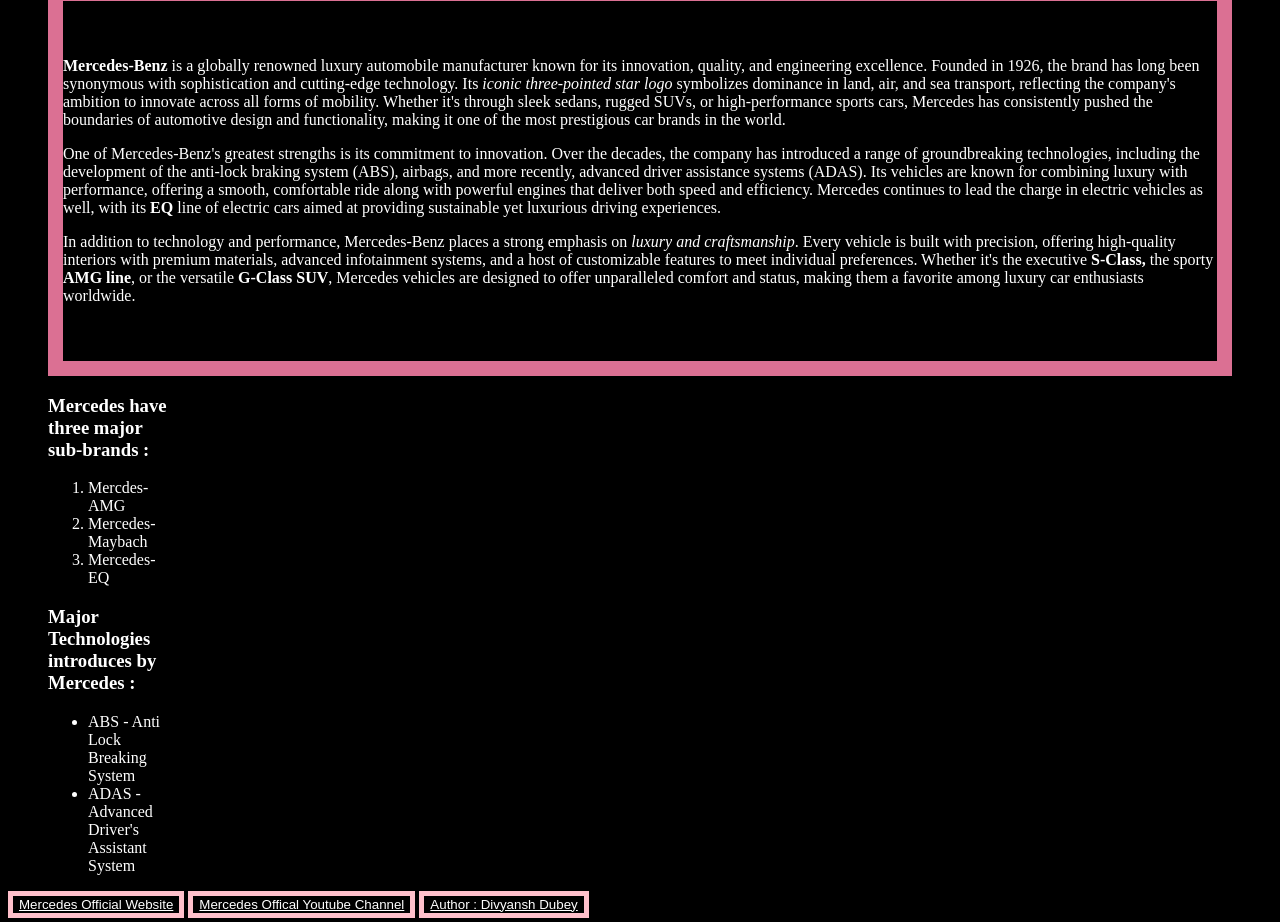
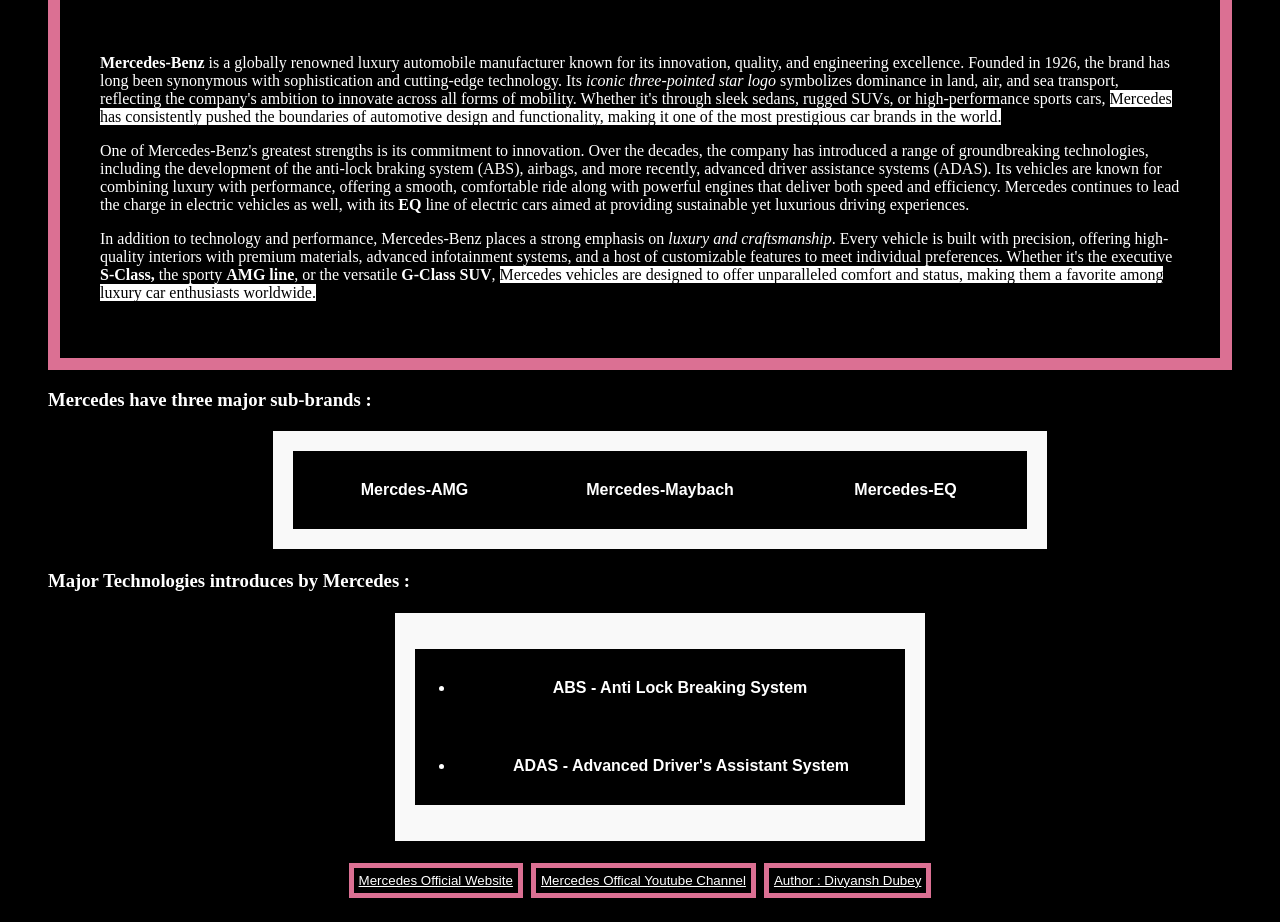
Before and after one commit to divyansh1505/HTML_project-, a plain HTML site: page index.html in a window 1280 px wide. Shown: the part 133-1055 px from the top of the page. Drawn offline with Linux system fonts and the light colour scheme.

Commit message:
final changes for a while

```diff
--- a/index.html
+++ b/index.html
@@ -17,9 +17,9 @@ innovation, quality, and engineering excellence. Founded in 1926, the brand has
 been synonymous with sophistication and cutting-edge technology. Its <em>iconic three-pointed
 star logo</em> symbolizes dominance in land, air, and sea transport, reflecting the company's
 ambition to innovate across all forms of mobility. Whether it's through sleek sedans,
-rugged SUVs, or high-performance sports cars, Mercedes has consistently pushed the
+rugged SUVs, or high-performance sports cars, <span id ="hgh">Mercedes has consistently pushed the
 boundaries of automotive design and functionality, making it one of the most prestigious
-car brands in the world.</p>
+car brands in the world.</span></p>
 
 <p>One of Mercedes-Benz's greatest strengths is its commitment to innovation. Over the
 decades, the company has introduced a range of groundbreaking technologies, including
@@ -34,39 +34,43 @@ luxurious driving experiences.</p>
 <em>luxury and craftsmanship</em>. Every vehicle is built with precision, offering high-quality
 interiors with premium materials, advanced infotainment systems, and a host of
 customizable features to meet individual preferences. Whether it's the executive <strong>S-Class,
-</strong>the sporty <strong>AMG line</strong>, or the versatile <strong>G-Class SUV</strong>, Mercedes vehicles are designed to
+</strong>the sporty <strong>AMG line</strong>, or the versatile <strong>G-Class SUV</strong>, <span id="hggh">Mercedes vehicles are designed to
 offer unparalleled comfort and status, making them a favorite among luxury car enthusiasts
-worldwide.</p>
+worldwide.</span></p>
 </div>
 
 <div id="lists">
 <h3>Mercedes have three major sub-brands :</h3>
-
+<div id ="exp">
 <ol>
     <li>Mercdes-AMG</li>
     <li>Mercedes-Maybach</li>
     <li>Mercedes-EQ</li>
 </ol>
+</div>
 
 <h3>Major Technologies introduces by Mercedes :</h3>
-
+<div id="exxp">
 <ul>
      <li>ABS - Anti Lock Breaking System</li>
      <li>ADAS - Advanced Driver's Assistant System</li>
+</div>
 </ul>
 </div>
 
-<button class="butta">
+<div class="button">
+<button>
 <a href="https://www.mercedes-benz.com/en/"> Mercedes Official Website</a>
 </button>
 
-<button class="butta">
+<button>
 <a href=" https://www.youtube.com/channel/UClj0L8WZrVydk5xKOscI6-A">Mercedes Offical Youtube Channel</a>
 </button>
 
-<button class="butta">
+<button>
 <a href="./pages/greetings.html"> Author : Divyansh Dubey </a>
 </button>
+</div>
 
 <div class="row">
     <div class="column">
--- a/styles.css
+++ b/styles.css
@@ -3,10 +3,20 @@ color : white;
 background-color : black;
 }
 
-.butta {
-color : whitesmoke;
-background-color : black;
-border:5px solid pink;
+button {
+    background-color : black;
+    border:5px solid palevioletred;
+    cursor: pointer;
+    margin-inline: 2px;
+    padding: 5px;
+}
+
+/* ye upar vala .button me nhi daalna tha as vo poori class pr lag jata border
+individual buttons pr ni lgta */
+
+.button {
+    text-align: center;
+    color : whitesmoke;
 }
 
 /* that was class selector */
@@ -16,7 +26,7 @@ border:5px solid pink;
     width : 400px;
     margin-left: 0px;
     margin-top: 20px;
-    border: 5px solid pink;
+    border: 5px solid white;
 }
 
  /* these two are id selectors */
@@ -26,7 +36,7 @@ border:5px solid pink;
     width : 400px;
     margin-left: 0px;
     margin-top: 20px;
-    border: 5px solid pink;
+    border: 5px solid white;
     }
 
 #gwagon {
@@ -34,7 +44,7 @@ border:5px solid pink;
     width : 400px;
     margin-left: 0px;
     margin-top: 20px;
-    border: 5px solid pink;
+    border: 5px solid white;
 
 }
 
@@ -49,14 +59,16 @@ border:5px solid pink;
 
 #contents {
 padding-block: 40px;
+padding-right: 40px;
+padding-left: 40px;
 margin-left: 40px;
 margin-right: 40px;
-border: 15px solid palevioletred;
+border: 12px solid palevioletred;
 }
 
 #lists {
     margin-left:40px;
-    margin-right:1100px;
+    margin-right:auto;
 }
 
 .column {
@@ -70,3 +82,92 @@ border: 15px solid palevioletred;
     display: table;
     clear: both;
 }
+
+#hgh {
+    background-color: white;
+    color : black;
+}
+
+#hggh {
+    background-color: white;
+    color: black;
+}
+
+#exp {
+    border: 2px solid #000;  /* Big outer box */
+    padding: 20px;           /* Add padding inside the box */
+    width: 60%;              /* Adjust width as needed */
+    margin: 0 auto;          /* Center the box on the page */
+    background-color: #f9f9f9; /* Light background for a clean look */
+    box-shadow: 0 4px 8px rgba(0, 0, 0, 0.1); /* Soft shadow for better look */
+  }
+
+  #exp ol {
+    display: flex;           /* Horizontal layout */
+    list-style: none;        /* Remove default bullets */
+    padding: 0;
+    margin: 0;
+
+    justify-content: space-between; /* Even spacing between items */
+  }
+
+  #exp li {
+    flex: 1;                 /* Make items take up equal space */
+    padding-right: 20px;           /* Add space around text inside each item */
+    padding-left: 20px;
+    padding-top: 30px;
+    padding-bottom: 30px;
+    text-align: center;      /* Center the text */
+    border-left: 2px solid #000; /* Vertical line between items */
+    font-family: Arial, sans-serif; /* Clean, modern font */
+    font-weight: bold;
+  }
+
+  #exp li:first-child {
+    border-left: none;       /* Remove the left border for the first item */
+  }
+
+  #exp li:hover {
+    background-color: #e0e0e0; /* Light gray hover effect */
+    cursor: pointer;           /* Pointer on hover */
+  }
+
+  #exxp {
+    border: 2px solid #000;
+    padding: 20px;
+    width: 40%;
+    margin: 0 auto;
+    background-color: #f9f9f9;
+    box-shadow: 0 4px 8px rgba(0, 0, 0, 0.1);
+    margin-bottom: 20px;
+  }
+
+  #exxp ol {
+    display: flex;
+    list-style: none;
+    padding: 0;
+    margin: 0;
+    justify-content: space-between;
+  }
+
+  #exxp li {
+    flex: 1;
+    /* padding: 20px;   */
+    padding-right: 20px;           /* Add space around text inside each item */
+    padding-left: 20px;
+    padding-top: 30px;
+    padding-bottom: 30px;
+    text-align: center;
+    border-left: 2px solid #000;
+    font-family: Arial, sans-serif;
+    font-weight: bold;
+  }
+
+  #exxp li:first-child {
+    border-left: none;
+  }
+
+  #exxp li:hover {
+    background-color: #e0e0e0;
+    cursor: pointer;
+  }
```
Also changed, not shown: pages/greetings.html (+4 -0 lines).
